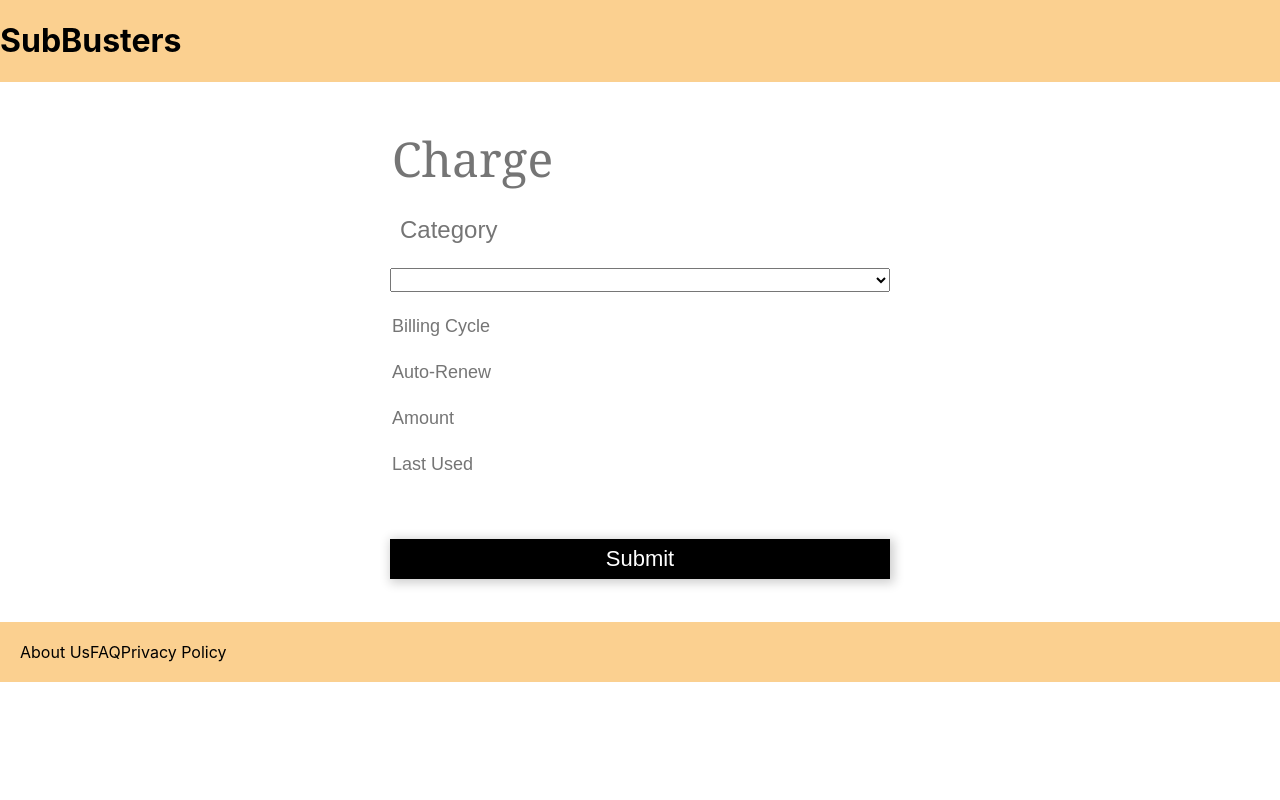
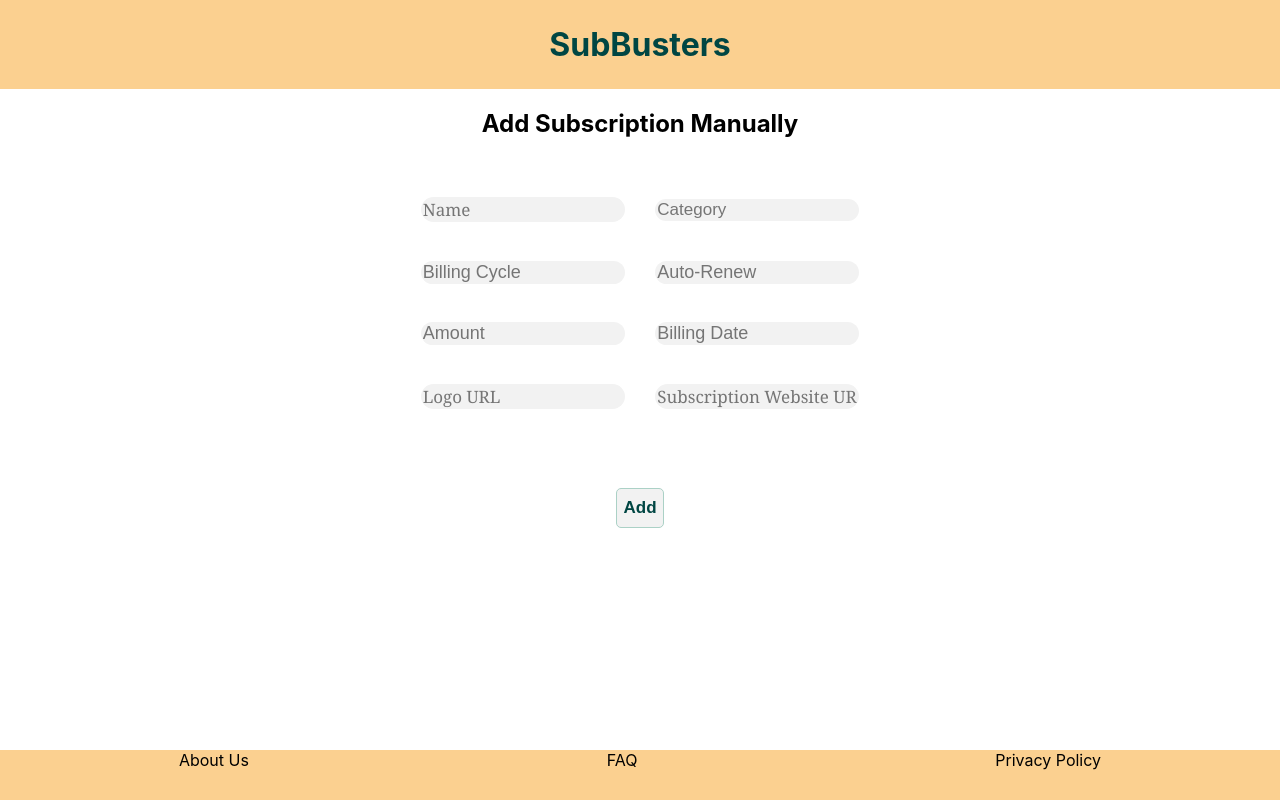
Before and after one commit to thethomasmiller/SubBusters, a React (Create React App) app in the folder client/: page /add-subscription in a window 1280 px wide. Built offline with nearby package versions, Linux system fonts and the light colour scheme.

Commit message:
Update Flexbox

```diff
--- a/client/src/components/Shared/Footer/Footer.css
+++ b/client/src/components/Shared/Footer/Footer.css
@@ -1,8 +1,14 @@
 .footer {
-  flex-shrink: 0;
-  padding: 20px;
+
+  position: fixed;
+  left: 0;
+  bottom: 0;
+  width: 100%;
+  height: 50px;
+  background-color: #FBD090;
 }
 
-footer{
-  background-color: #FBD090;
+.footer-links{
+  display: flex;
+  justify-content: space-around;
 }
--- a/client/src/components/Shared/Footer/Footer.jsx
+++ b/client/src/components/Shared/Footer/Footer.jsx
@@ -2,12 +2,14 @@ import React from 'react'
 import './Footer.css'
 
 const Footer = () =>
-  <footer className="footer">
-    <div className='footer-links'>
-    <a>About Us</a>
-    <a>FAQ</a>
-    <a>Privacy Policy</a>
+  <footer>
+    <div className="footer">
+      <div className='footer-links'>
+        <a>About Us</a>
+        <a>FAQ</a>
+        <a>Privacy Policy</a>
+      </div>
     </div>
-    </footer>
+  </footer>
 
 export default Footer
--- a/client/src/components/Shared/Header/Header.css
+++ b/client/src/components/Shared/Header/Header.css
@@ -2,3 +2,13 @@
   display: flex;
   background-color: #FBD090;
 }
+
+header{
+  background-color: #FBD090;
+}
+
+h1{
+  margin: auto;
+  padding: 25px;
+  color: #004643;
+}
--- a/client/src/components/Shared/Header/Header.jsx
+++ b/client/src/components/Shared/Header/Header.jsx
@@ -3,9 +3,11 @@ import './Header.css'
 
 const Header = () => {
   return (
-    <div className='header'>
-      <h1>SubBusters</h1>
-    </div>
+    <header>
+      <div className='header'>
+        <h1>SubBusters</h1>
+      </div>
+    </header>
   )
 }
 
--- a/client/src/components/Shared/Layout/Layout.css
+++ b/client/src/components/Shared/Layout/Layout.css
@@ -1,5 +1,4 @@
 .layout{
   display: flex;
   flex-direction: column;
-  height: 100vh;
 }
--- a/client/src/screens/SubscriptionCreate/SubscriptionCreate.css
+++ b/client/src/screens/SubscriptionCreate/SubscriptionCreate.css
@@ -1,8 +1,16 @@
+.body{
+  display:flex;
+  flex-direction: column;
+  justify-content: center;
+  align-items: center;
+}
+
 .create-form {
   padding-top: 50px;
   display: flex;
-  flex-direction: column;
-  height: 500px;
+  flex-wrap: wrap;
+  align-items: center;
+  height: 250px;
   width: 500px;
   justify-content: space-evenly;
   margin: auto;
@@ -15,31 +23,31 @@ input:focus, textarea:focus, select:focus {
 }
 
 input, textarea {
-  font-size: 48px;
+  font-size: 17px;
   font-family: Georgia, 'Times New Roman', Times, serif;
-  border-top-style: hidden;
-  border-right-style: hidden;
-  border-left-style: hidden;
-  border-bottom-style: hidden;
+  border-radius: 100px;
+  width: 200px ;
+  background: #F2F2F2;
+  border: transparent;
+
 }
 
 textarea {
-  font-size: 24px;
+  font-size: 17px;
   font-family: Arial, Helvetica, sans-serif;
 }
 
-.input-charge {
-  font-size: 48px;
+.input-amount {
+  font-size: 17px;
   font-family: Georgia, 'Times New Roman', Times, serif;
 }
 
 .input-category {
-  padding-left: 10px;
-  font-size: 24px;
+  font-size: 17px;
   font-family: Arial, Helvetica, sans-serif;
 }
 
-.input-subscription {
+.input-billing-date {
   font-size: 18px;
   font-family: Arial, Helvetica, sans-serif;
 }
@@ -59,20 +67,21 @@ textarea {
   font-family: Arial, Helvetica, sans-serif;
 }
 
-.input-last-used {
+.input-billing-date {
   font-size: 18px;
   font-family: Arial, Helvetica, sans-serif;
 }
 
 
 .submit-button {
-  font-size: 22px;
+  font-size: 17px;
   font-family: Arial, Helvetica, sans-serif;
+  font-weight: 600;
+  color:#004643;
   height: 40px;
   margin-top: 40px;
-  background-color: black;
-  color: white;
-  border: none;
-  box-shadow: 2px 2px 10px 2px #CECECE;
+  background-color:  #F2F2F2;
+  border: 1px solid #ABD1C6;
+  border-radius: 5px;
   cursor: pointer;
 }
--- a/client/src/screens/SubscriptionCreate/SubscriptionCreate.jsx
+++ b/client/src/screens/SubscriptionCreate/SubscriptionCreate.jsx
@@ -10,13 +10,14 @@ class SubscriptionCreate extends Component {
     super()
     this.state = {
       subscription: {
-        charge: '',
+        name: '',
         category: '',
-        subscription: '',
         billingCycyle: '',
         autoRenew: '',
         amount: '',
-        lastUsed: '',
+        billingDate: '',
+        logoURL: '',
+        websiteURL: '',
       },
       created: false
     }
@@ -48,12 +49,14 @@ class SubscriptionCreate extends Component {
     }
     return (
       <Layout>
+        <div className='body'>
+        <h2>Add Subscription Manually</h2>
         <form className='create-form' onSubmit={this.handleSubmit}>
           <input
-            className='input-charge'
-            placeholder='Charge'
-            value={subscription.charge}
-            name='charge'
+            className='input-name'
+            placeholder='Name'
+            value={subscription.name}
+            name='name'
             required
             autoFocus
             onChange={this.handleChange}
@@ -64,16 +67,6 @@ class SubscriptionCreate extends Component {
             placeholder='Category'
             value={subscription.category}
             name='charge'
-            required
-            autoFocus
-            onChange={this.handleChange}
-          />
-
-          <select value
-            className='input-subscription'
-            placeholder='Subscription'
-            value={subscription.subscription}
-            name='subscription'
             required
             autoFocus
             onChange={this.handleChange}
@@ -110,17 +103,38 @@ class SubscriptionCreate extends Component {
           />
 
           <input
-            className='input-last-used'
-            placeholder='Last Used'
-            value={subscription.lastUsed}
-            name='lastUsed'
+            className='input-billing-date'
+            placeholder='Billing Date'
+            value={subscription.billingDate}
+            name='billingDate'
             required
             autoFocus
             onChange={this.handleChange}
           />
-          <button type='submit' className="submit-button">Submit</button>
 
+          <input
+            className='input-logo-URL'
+            placeholder='Logo URL'
+            value={subscription.logoURL}
+            name='logoURL'
+            required
+            autoFocus
+            onChange={this.handleChange}
+          />
+
+          <input
+            className='website-url'
+            placeholder='Subscription Website URL'
+            value={subscription.websiteURL}
+            name='websiteURL'
+            required
+            autoFocus
+            onChange={this.handleChange}
+          />
         </form>
+
+        <button type='submit' className="submit-button">Add</button>
+        </div>
       </Layout>
     )
 
```
Also changed, not shown: client/src/assets/images/s.png (renamed from client/src/assets/Header (1).png).
